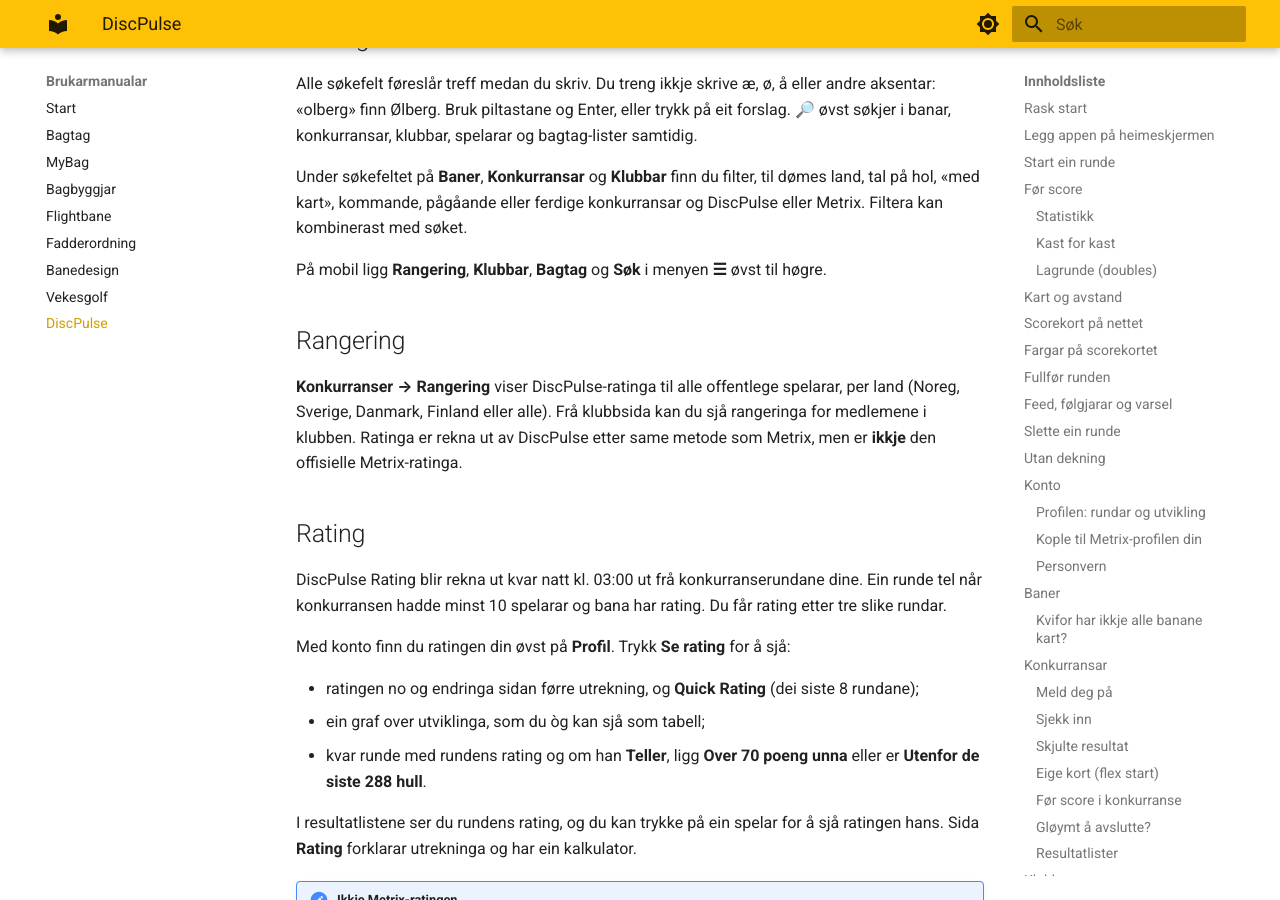
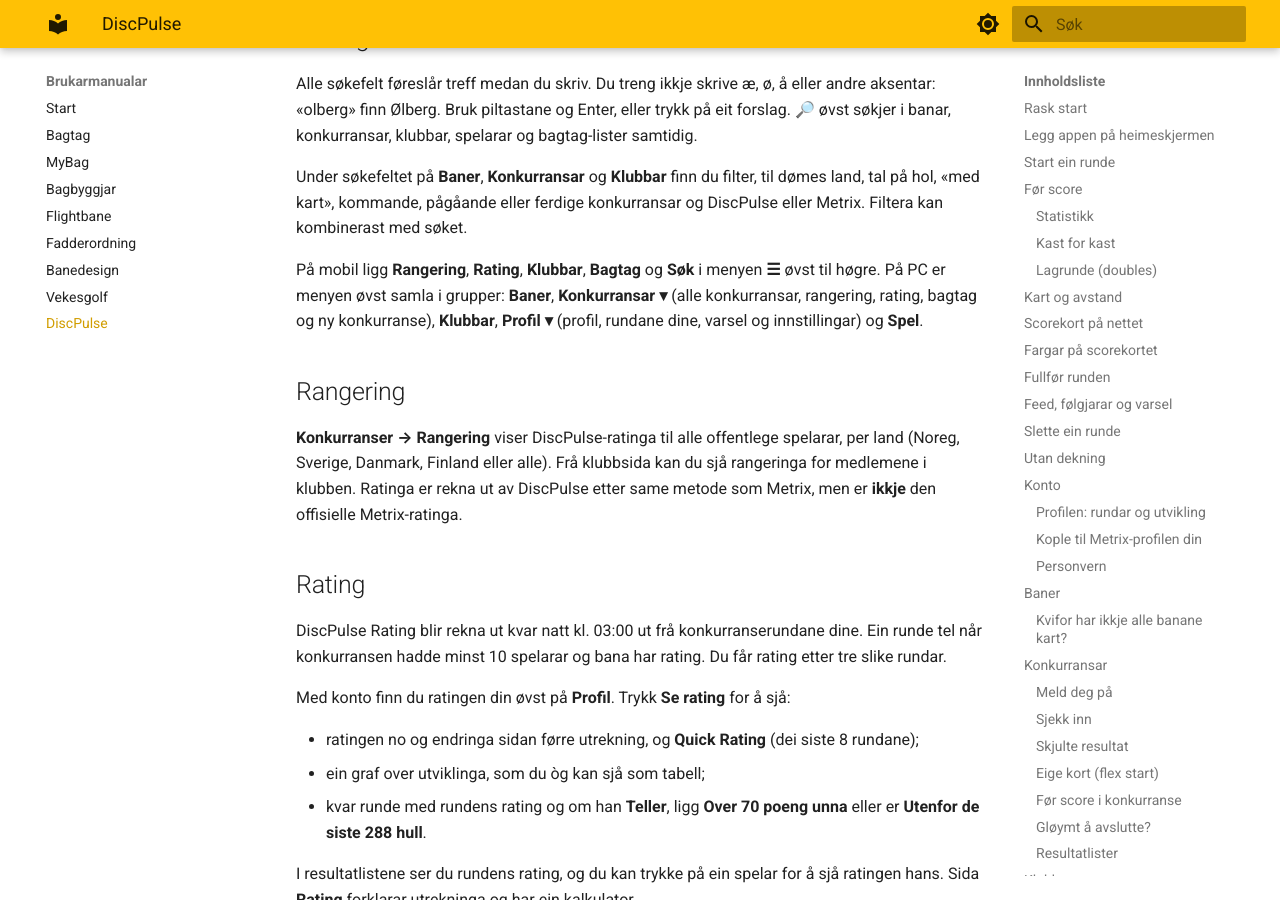
Before and after one commit to hanses89/manuals, an MkDocs documentation site: the page built from docs/discpulse.md, in a window 1280 px wide and 900 px high, scrolled down 15000 px. Built offline with MkDocs 1.6.1 and Material for MkDocs 9.7.7, drawn with Linux system fonts in a browser that asks for light colours.

Commit message:
manual: sync from discpulse.app @ 9590bab0f0db782f57c202454e4e787a4de1dc4c

```diff
--- a/docs/discpulse.md
+++ b/docs/discpulse.md
@@ -603,7 +603,10 @@ Under søkefeltet på **Baner**, **Konkurransar** og **Klubbar** finn du filter,
 land, tal på hol, «med kart», kommande, pågåande eller ferdige konkurransar og
 DiscPulse eller Metrix. Filtera kan kombinerast med søket.
 
-På mobil ligg **Rangering**, **Klubbar**, **Bagtag** og **Søk** i menyen **☰** øvst til høgre.
+På mobil ligg **Rangering**, **Rating**, **Klubbar**, **Bagtag** og **Søk** i menyen **☰** øvst til høgre.
+På PC er menyen øvst samla i grupper: **Baner**, **Konkurransar ▾** (alle konkurransar,
+rangering, rating, bagtag og ny konkurranse), **Klubbar**, **Profil ▾** (profil, rundane dine,
+varsel og innstillingar) og **Spel**.
 
 ## Rangering
 
```
